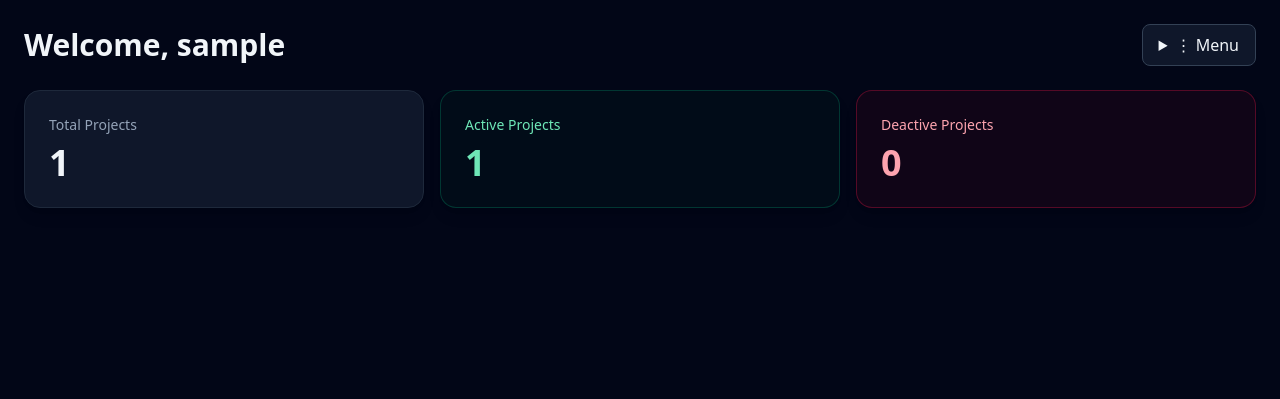
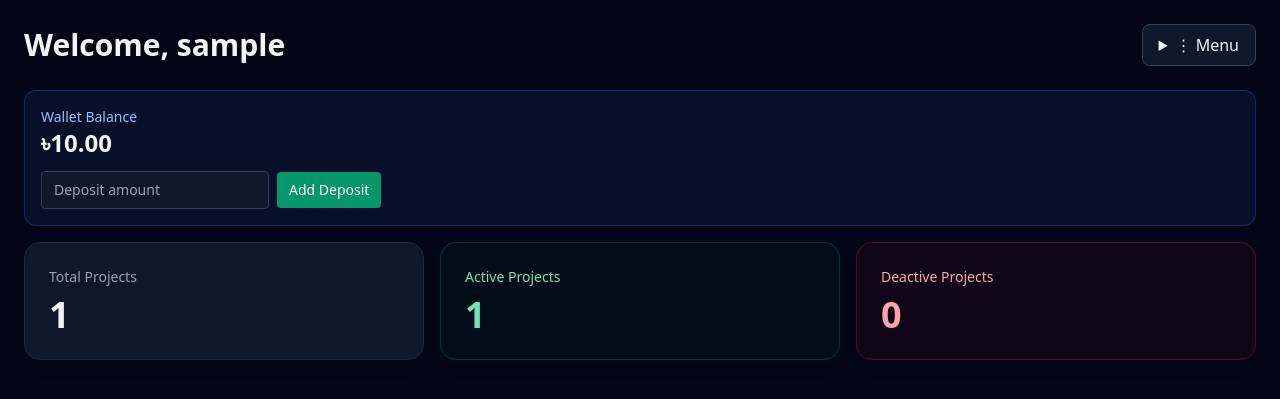
Before and after one commit to mdrahulislammri/IZV-project, a PHP site: page /user/dashboard in a window 1280 px wide. Shown: the top 399 px of the page. Run offline with PHP 8.4, Linux system fonts and the light colour scheme; the visitor is signed in with stand-in values (Sample User, id 1); tables that the repository leaves empty hold one stand-in row (values such as "Sample post"); some libraries are stand-ins or nearby versions.

Commit message:
Add buyer wallet system alongside developer wallet

```diff
--- /dev/null
+++ b/includes/user_wallet.php
@@ -0,0 +1,45 @@
+<?php
+
+function userWalletRow(PDO $pdo, int $userId): array
+{
+    $stmt = $pdo->prepare('SELECT * FROM user_wallets WHERE user_id=? LIMIT 1');
+    $stmt->execute([$userId]);
+    $row = $stmt->fetch();
+
+    if (!$row) {
+        $pdo->prepare('INSERT INTO user_wallets (user_id, balance) VALUES (?, 0)')->execute([$userId]);
+        $stmt->execute([$userId]);
+        $row = $stmt->fetch();
+    }
+
+    return $row;
+}
+
+function userWalletDeposit(PDO $pdo, int $userId, float $amount, string $note = 'Manual deposit'): void
+{
+    if ($amount <= 0) {
+        return;
+    }
+
+    $wallet = userWalletRow($pdo, $userId);
+    $newBalance = (float)$wallet['balance'] + $amount;
+
+    $pdo->prepare('UPDATE user_wallets SET balance=? WHERE id=?')->execute([$newBalance, $wallet['id']]);
+    $pdo->prepare('INSERT INTO user_wallet_transactions (user_id, type, amount, note) VALUES (?, "deposit", ?, ?)')
+        ->execute([$userId, $amount, $note]);
+}
+
+function userWalletCharge(PDO $pdo, int $userId, float $amount, string $note = 'Purchase charge'): bool
+{
+    $wallet = userWalletRow($pdo, $userId);
+    if ((float)$wallet['balance'] < $amount) {
+        return false;
+    }
+
+    $newBalance = (float)$wallet['balance'] - $amount;
+    $pdo->prepare('UPDATE user_wallets SET balance=? WHERE id=?')->execute([$newBalance, $wallet['id']]);
+    $pdo->prepare('INSERT INTO user_wallet_transactions (user_id, type, amount, note) VALUES (?, "charge", ?, ?)')
+        ->execute([$userId, $amount, $note]);
+
+    return true;
+}
--- a/user/dashboard.php
+++ b/user/dashboard.php
@@ -1,6 +1,21 @@
 <?php
 require_once __DIR__ . '/../includes/auth.php';
+require_once __DIR__ . '/../includes/user_wallet.php';
+
 $user = requireRole($pdo, 'buyer');
+$message = null;
+$error = null;
+
+if ($_SERVER['REQUEST_METHOD'] === 'POST' && isset($_POST['wallet_deposit_amount'])) {
+    verifyCsrfOrFail($_POST['csrf_token'] ?? null);
+    $amount = (float)($_POST['wallet_deposit_amount'] ?? 0);
+    if ($amount <= 0) {
+        $error = 'Deposit amount must be greater than 0.';
+    } else {
+        userWalletDeposit($pdo, (int)$user['id'], $amount, 'Buyer dashboard deposit');
+        $message = 'Wallet deposit added successfully.';
+    }
+}
 
 $total = $pdo->prepare('SELECT COUNT(*) c FROM orders WHERE user_id=?');
 $total->execute([$user['id']]);
@@ -11,6 +26,8 @@ $active->execute([$user['id']]);
 $activeProjects = (int)$active->fetch()['c'];
 
 $deactiveProjects = max(0, $totalProjects - $activeProjects);
+$wallet = userWalletRow($pdo, (int)$user['id']);
+$walletBalance = (float)$wallet['balance'];
 ?>
 <!doctype html>
 <html lang="en">
@@ -38,6 +55,19 @@ $deactiveProjects = max(0, $totalProjects - $activeProjects);
       </details>
     </div>
 
+    <?php if($message):?><p class="mb-3 rounded border border-emerald-700 bg-emerald-950/60 p-3 text-emerald-200"><?=htmlspecialchars($message)?></p><?php endif; ?>
+    <?php if($error):?><p class="mb-3 rounded border border-red-700 bg-red-950/60 p-3 text-red-200"><?=htmlspecialchars($error)?></p><?php endif; ?>
+
+    <div class="mb-4 rounded-xl border border-blue-700/40 bg-blue-950/30 p-4">
+      <p class="text-sm text-blue-300">Wallet Balance</p>
+      <p class="text-2xl font-bold">৳<?= number_format($walletBalance, 2) ?></p>
+      <form method="post" class="mt-3 flex flex-wrap gap-2 items-center">
+        <input type="hidden" name="csrf_token" value="<?= htmlspecialchars(csrfToken()) ?>">
+        <input type="number" step="0.01" min="1" name="wallet_deposit_amount" placeholder="Deposit amount" class="rounded border border-slate-700 bg-slate-900 px-3 py-2 text-sm" required>
+        <button class="rounded bg-emerald-600 px-3 py-2 text-sm text-white hover:bg-emerald-500">Add Deposit</button>
+      </form>
+    </div>
+
     <div class="grid gap-4 sm:grid-cols-3">
       <article class="rounded-2xl border border-slate-800 bg-slate-900 p-6 shadow-lg">
         <p class="text-sm text-slate-400">Total Projects</p>
```
Also changed, not shown: db.sql (+20 -0 lines), shop/buy.php (+17 -5 lines), README.md.
